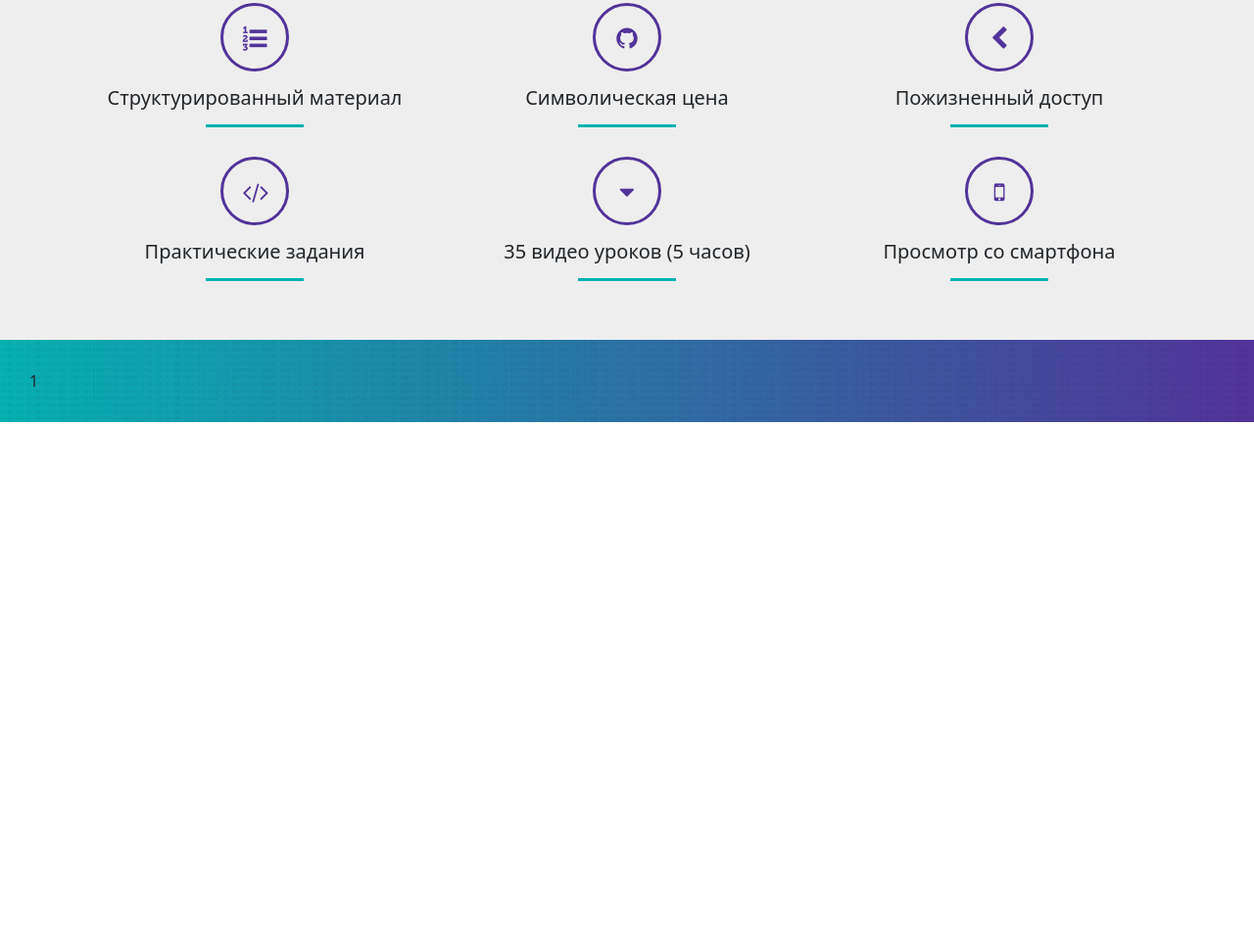
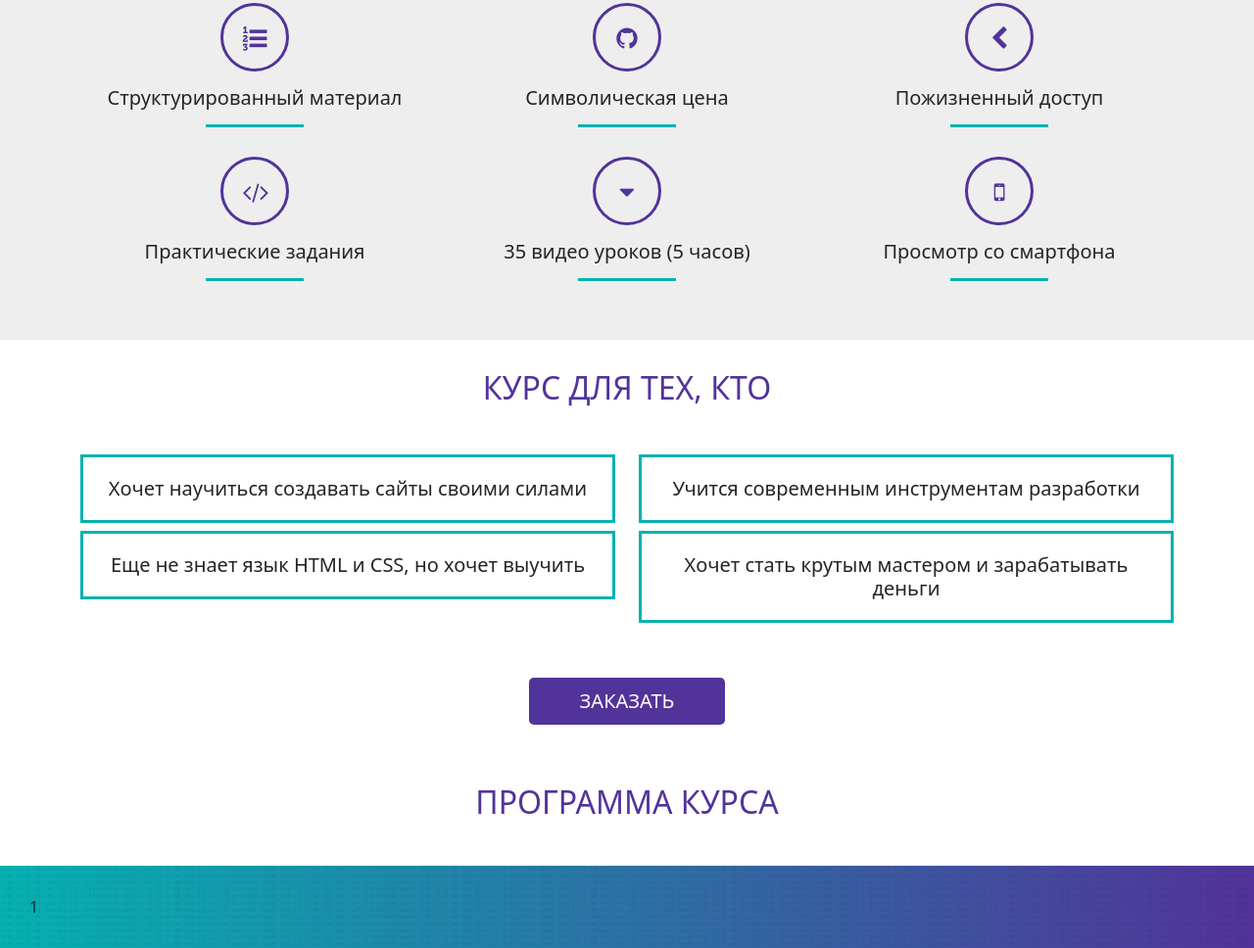
Before and after one commit to SlavaGvsh/Learning-Bootstrap, a plain HTML site: page Index.html in a window 1280 px wide. Shown: the part 369-1337 px from the top of the page at 98% size. Before the commit the page ends 800 px from the top, so only its background shows below. Drawn offline with Linux system fonts and the light colour scheme.

Commit message:
section shedule

```diff
--- a/Index.html
+++ b/Index.html
@@ -67,6 +67,41 @@
         </div>
     </div>
 </section>
+<section class="forwhom">
+    <div class="container">
+        <div class="row">
+            <div class="col-12">
+                <h2 class="text-center text-uppercase color2 mb-5">КУРС ДЛЯ ТЕХ, КТО</h2>
+            </div>
+        </div>
+        <div class="row mb-5">
+            <div class="col-md-6 col-sm-12">
+                <h5 class="text-center">Хочет научиться создавать сайты своими силами</h5>
+            </div>
+            <div class="col-md-6 col-sm-12">
+                <h5 class="text-center">Учится современным инструментам разработки</h5>
+            </div>
+            <div class="col-md-6 col-sm-12">
+                <h5 class="text-center">Еще не знает язык HTML и CSS, но хочет выучить</h5>
+            </div>
+            <div class="col-md-6 col-sm-12">
+                <h5 class="text-center">Хочет стать крутым мастером и зарабатывать деньги</h5>
+            </div>
+        </div>
+        <div class="row">
+            <div class="col-12"><a href="#footer" class="btn btn-itd btn-lg text-uppercase">Заказать</a></div>
+        </div>
+    </div>
+</section>
+<section class="shedule">
+    <div class="container">
+        <div class="row">
+            <div class="col-12">
+                <h2 class="text-center text-uppercase color2 mb-3">Программа курса</h2>
+            </div>
+        </div>
+    </div>
+</section>
 
 <footer id="footer">1</footer>
 
--- a/css/style.scss
+++ b/css/style.scss
@@ -94,7 +94,11 @@ header, footer{
   }
 }
 
+.forwhom h5{
+  padding: 20px;
+  border: 3px solid var(--color1);
 
+}
 
 
 
```
Also changed, not shown: css/style.css, 1 other file.
